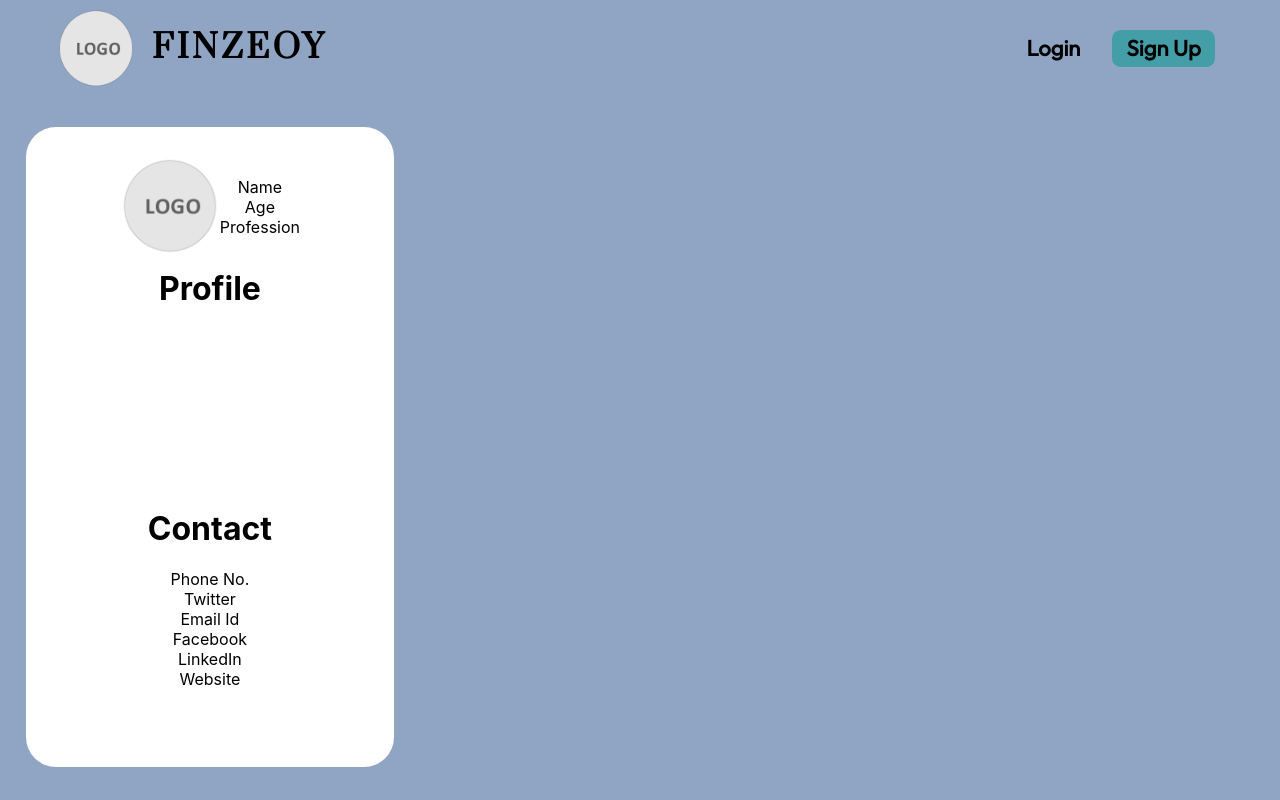
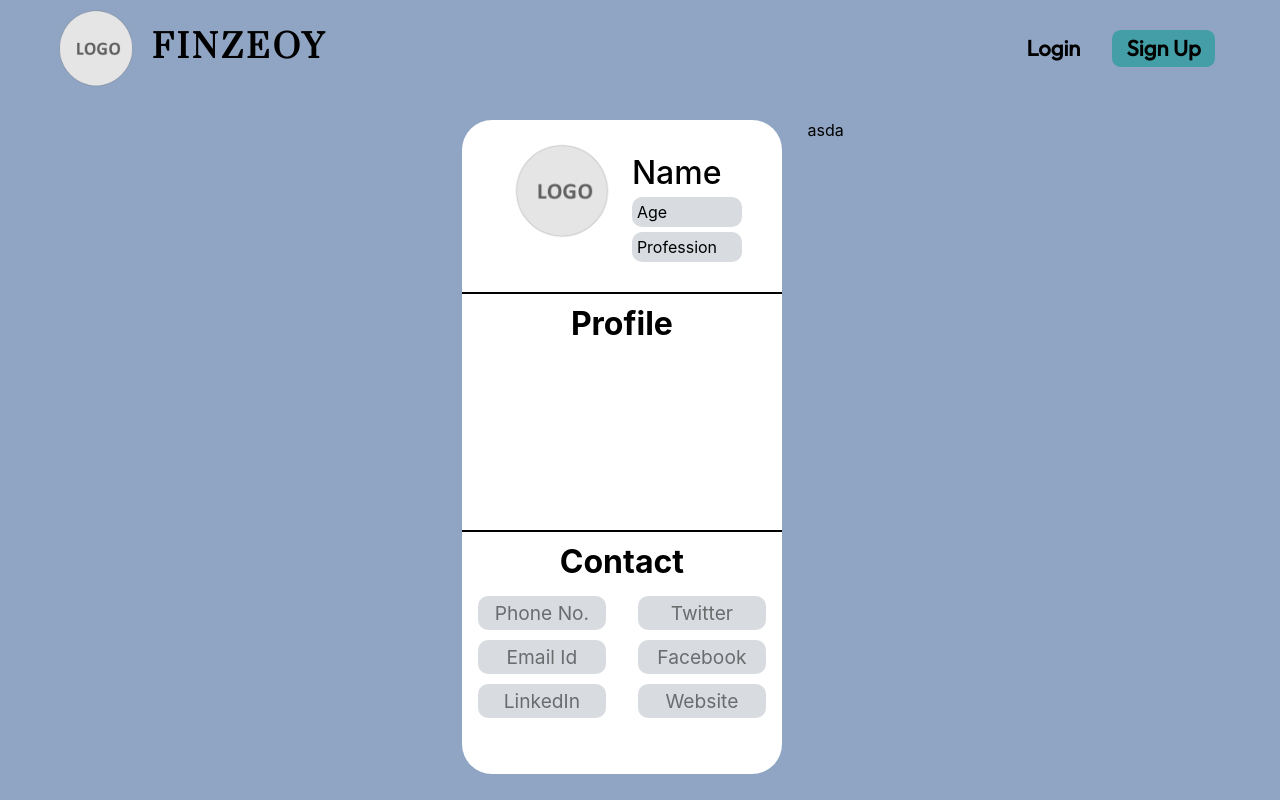
Before and after one commit to adhish-bahl/Finzeoy, a React (Create React App) app: page /advisors in a window 1280 px wide. Built offline with nearby package versions, Linux system fonts and the light colour scheme.

Commit message:
advisor page right side done

```diff
--- a/src/components/AdvisorProfile.js
+++ b/src/components/AdvisorProfile.js
@@ -39,7 +39,7 @@ function AdvisorProfile() {
         </div>
 
         <div className="APright">
-
+asda
         </div>
     </div>
   )
--- a/src/styles/AdvisorProfile.css
+++ b/src/styles/AdvisorProfile.css
@@ -1,3 +1,7 @@
+*{
+    box-sizing: border-box;
+}
+
 .APcontainer {
     position: absolute;
     z-index: -10;
@@ -5,18 +9,20 @@
     background-color: #90a5c3;
     display: flex;
     justify-content: center;
-    align-items: center;
+    align-items: top;
+    padding-top: 15vh;
     height: 100vh;
     width: 100vw;
 }
 
 .APleft {
-    width: 30vw;
+    width: 25vw;
     min-height: 80vh;
     background-color: white;
     border-radius: 30px;
     margin: 2vw;
-    margin-top: 15vh;
+    margin-top: 0px;
+    /* margin-top: 15vh; */
     display: flex;
     align-items: center;
     justify-content: center;
@@ -25,26 +31,80 @@
 
 .APLone {
     display: flex;
-    justify-content: center;
+    justify-content:flex-start;
+    padding-left: 50px;
     align-items: center;
-    height: 10vh;
+    min-height: fit-content;
+    /* height: 10vh; */
     width: 100%;
+    border-bottom: 5px solid balck;
 }
 
-.APLtwo {
-    height: 30vh;
+/* .APLOright {
+    display: flex;
+    align-items: center;
+    justify-content: flex-start;
+    flex-direction: column;
+    width: 100%;
+} */
 
+.APLOright div {
+    display:inline-flexbox;
+    text-align: left;
 }
 
-.APLthree {
-    height: 30vh;
+.APadname {
+    font-size: 2rem;
+    font-weight: 500;
+    padding-left: 20px;
+    padding-top: 30px;
+    left: 0px;
+}
 
+.APadage, .APadprofession {
+    margin-left: 20px;
+    width: 100%;
+    background-color: #d8dce0;
+    border-radius: 10px;
+    padding: 5px;
+    margin-top: 5px;
+    width: 100%;
 }
 
 .APLOLprofileimg {
     width: 100px;
 }
 
-.APright {
-    width: 70vw;
+.APLtwo {
+    min-height: 30vh;
+    height: fit-content;
+    width: 100%;
+    border-top: 2px solid black;
+    border-bottom: 2px solid black;
+    margin-top: 30px;
 }
+
+.APLthree {
+    height: 30vh;
+    width: 100%;
+}
+
+.APheading {
+    margin: 10px 0px;
+}
+
+.APLTtags {
+    display: grid;
+    grid-template-columns: 1fr 1fr;
+    justify-items: center;
+}
+
+.tags {
+    margin: 5px 0px;
+    padding: 5px 0px;
+    font-size: 1.2rem;
+    background-color: #d8dce0;
+    width: 80%;
+    border-radius: 10px;
+    color: #6a6c6e;
+}
```
